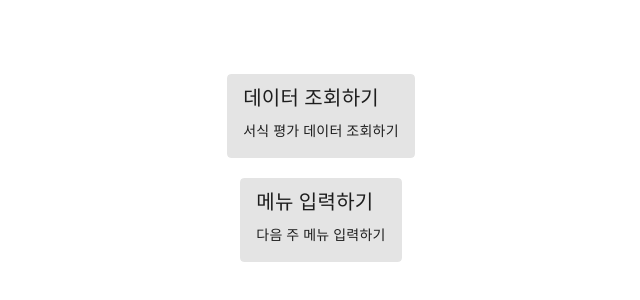
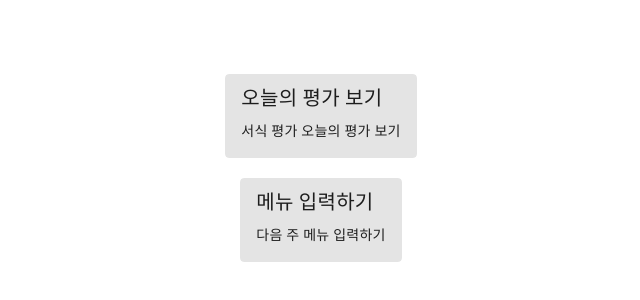
Before and after one commit to hslee2008/pghs-tasty-dinner, a Nuxt app: page / in a window 1280 px wide. Shown: the part 232-532 px from the top of the page, without its empty margins (319-959 px from the left). Built offline with nearby package versions, Linux system fonts and the light colour scheme.

Commit message:
change korean text

```diff
--- a/pages/index.vue
+++ b/pages/index.vue
@@ -10,21 +10,13 @@
     class="justify-center align-center ga-5"
   >
     <v-card variant="tonal" to="/view">
-      <v-card-title>
-        데이터 조회하기
-      </v-card-title>
-      <v-card-text>
-        서식 평가 데이터 조회하기
-      </v-card-text>
+      <v-card-title> 오늘의 평가 보기 </v-card-title>
+      <v-card-text> 서식 평가 오늘의 평가 보기 </v-card-text>
     </v-card>
 
     <v-card variant="tonal" to="/add">
-      <v-card-title>
-        메뉴 입력하기
-      </v-card-title>
-      <v-card-text>
-        다음 주 메뉴 입력하기
-      </v-card-text>
+      <v-card-title> 메뉴 입력하기 </v-card-title>
+      <v-card-text> 다음 주 메뉴 입력하기 </v-card-text>
     </v-card>
   </div>
 </template>
--- a/pages/view.vue
+++ b/pages/view.vue
@@ -1,6 +1,6 @@
 <template>
   <div>
-    <h1 class="mt-4">데이터 조회하기</h1>
+    <h1 class="mt-4">오늘의 평가 보기</h1>
     <p>오늘 날짜: {{ date }}</p>
 
     <br />
```
